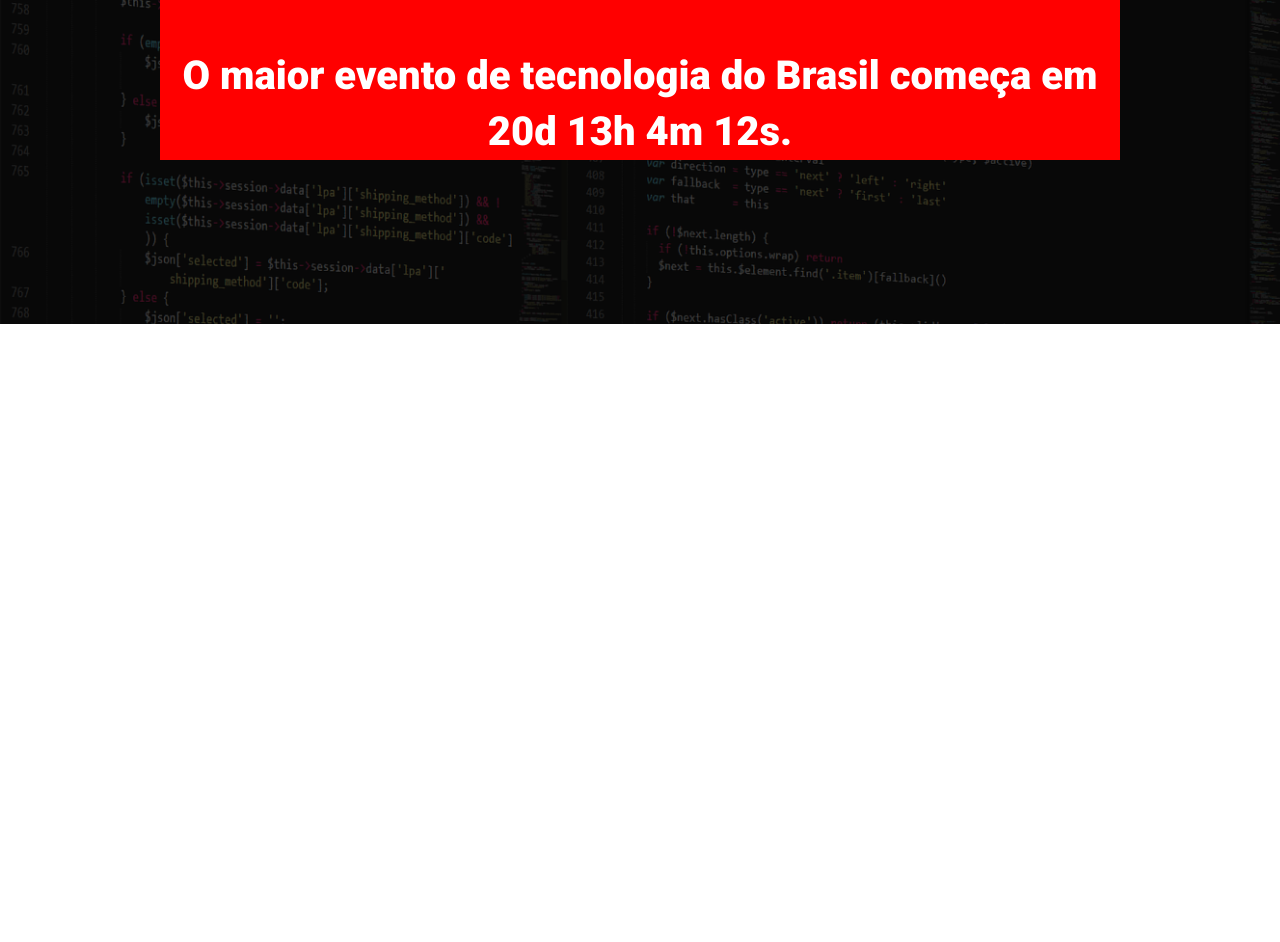
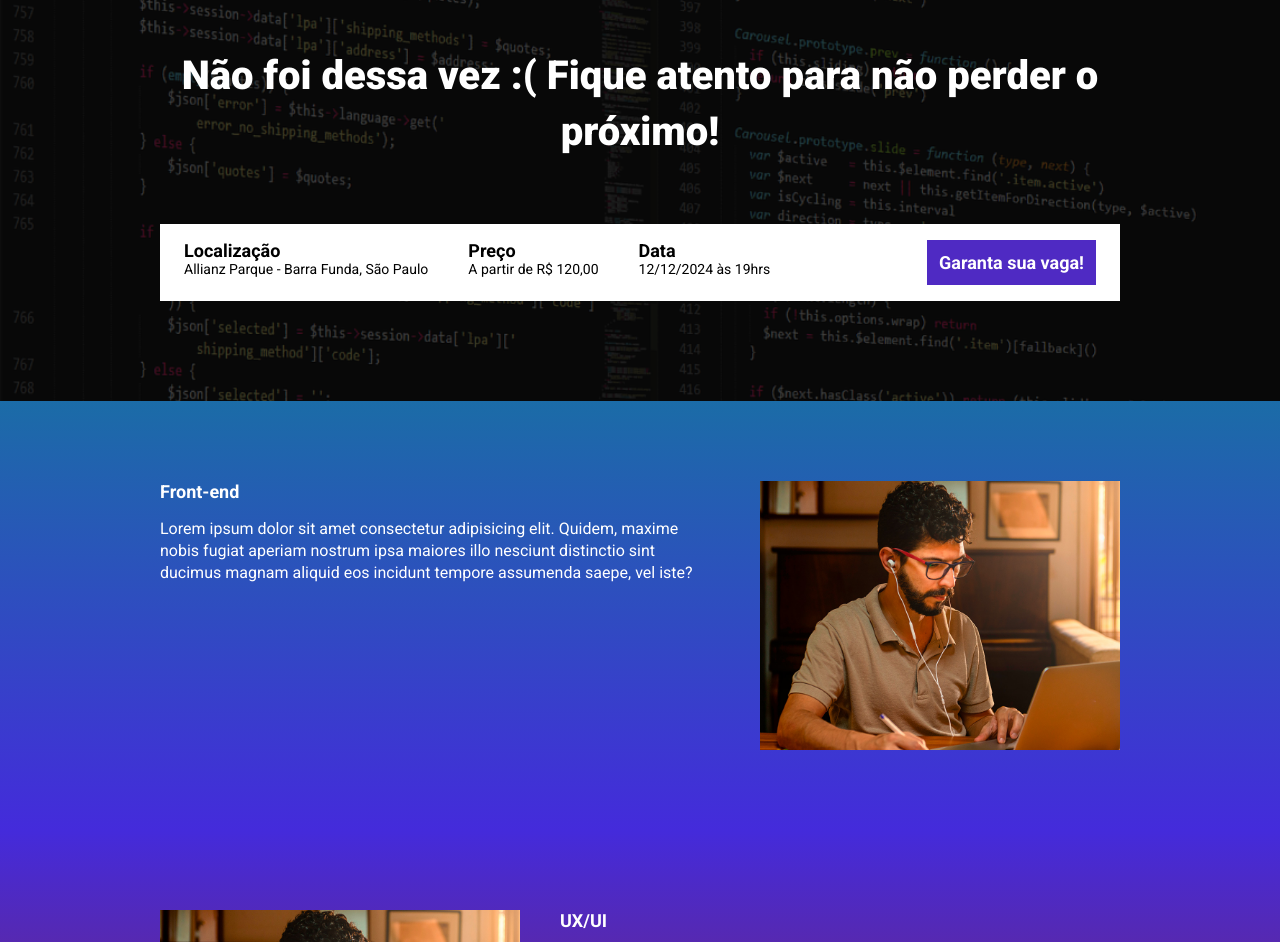
Before and after one commit to rauanb/ebac_tech_talk, a website built with Parcel: page src/index.html in a window 1280 px wide. Shown: the part 160-1102 px from the top of the page. Before the commit the page ends 800 px from the top, so only its background shows below. Built offline with nearby package versions, Linux system fonts and the light colour scheme.

Commit message:
finalizado

```diff
--- a/package.json
+++ b/package.json
@@ -1,8 +1,8 @@
 {
   "name": "21_lp",
   "version": "1.0.0",
-  "main": "index.js",
   "scripts": {
+    "build": "parcel build src/index.html",
     "dev": "parcel src/index.html src/scripts/main.js src/styles/main.scss",
     "test": "echo \"Error: no test specified\" && exit 1"
   },
--- a/src/index.html
+++ b/src/index.html
@@ -8,16 +8,90 @@
     <link rel="preconnect" href="https://fonts.gstatic.com" crossorigin>
     <link href="https://fonts.googleapis.com/css2?family=Roboto:wght@400;700;900&display=swap" rel="stylesheet">
     <link rel="stylesheet" href="styles/main.scss">
+    <link rel="stylesheet" href="https://unpkg.com/aos@next/dist/aos.css" />
 </head>
 <body>
     <header class="hero">
         <div class="container">
             <img class="hero__logo" src="./imgs/ebac_logo.svg" alt="EBAC">
             <p class="hero__text">
-                O maior evento de tecnologia do Brasil começa em 20d 13h 4m 12s.
+                <!-- Coloquei a frase para preencher antes de carregar o cáculo. Assim, não ocorre um deslocamento dos itens ao carregar o cálculo -->
+                <span id="contador">O maior evento de tecnologia do Brasil começa em poucos dias. Aguarde!</span>
             </p>
+            <div class="infos-bar">
+                <ul class="infos-bar__infos">
+                    <li class="infos-bar__infos__item">
+                        <b>Localização</b>
+                        Allianz Parque - Barra Funda, São Paulo
+                    </li>
+                    <li class="infos-bar__infos__item">
+                        <b>Preço</b>
+                        A partir de R$ 120,00
+                    </li>
+                    <li class="infos-bar__infos__item">
+                        <b>Data</b>
+                        12/12/2024 às 19hrs
+                    </li>
+                </ul>
+                <a href="#" class="buttons buttons--primary">
+                    Garanta sua vaga!
+                </a>
+            </div>
         </div>
     </header>
+    <section class="event event--gradient1">
+        <div class="container" data-aos="fade-right">
+            <div class="event__details">
+                <h2 class="event__details__title">
+                    Front-end
+                </h2>
+                <p class="event__details__description">
+                    Lorem ipsum dolor sit amet consectetur adipisicing elit. Quidem, maxime nobis fugiat aperiam nostrum ipsa maiores illo nesciunt distinctio sint ducimus magnam aliquid eos incidunt tempore assumenda saepe, vel iste?
+                </p>
+            </div>
+            <img class="event__image" src="./imgs/frontend.png" alt="Frontend">
+        </div>
+    </section>
+    <section class="event event--gradient2 event--image-left">
+        <div class="container" data-aos="fade-left">
+            <div class="event__details">
+                <h2 class="event__details__title">
+                    UX/UI
+                </h2>
+                <p class="event__details__description">
+                    Lorem ipsum dolor sit amet consectetur adipisicing elit. Quidem, maxime nobis fugiat aperiam nostrum ipsa maiores illo nesciunt distinctio sint ducimus magnam aliquid eos incidunt tempore assumenda saepe, vel iste?
+                </p>
+            </div>
+            <img class="event__image" src="./imgs/frontend.png" alt="Frontend">
+        </div>
+    </section>
+    <section class="event event--gradient3">
+        <div class="container" data-aos="fade-right">
+            <div class="event__details">
+                <h2 class="event__details__title">
+                    Data Science
+                </h2>
+                <p class="event__details__description">
+                    Lorem ipsum dolor sit amet consectetur adipisicing elit. Quidem, maxime nobis fugiat aperiam nostrum ipsa maiores illo nesciunt distinctio sint ducimus magnam aliquid eos incidunt tempore assumenda saepe, vel iste?
+                </p>
+            </div>
+            <img class="event__image" src="./imgs/frontend.png" alt="Frontend">
+        </div>
+    </section>
+    <section class="event event--gradient4 event--image-left">
+        <div class="container" data-aos="fade-left">
+            <div class="event__details">
+                <h2 class="event__details__title">
+                    Back End
+                </h2>
+                <p class="event__details__description">
+                    Lorem ipsum dolor sit amet consectetur adipisicing elit. Quidem, maxime nobis fugiat aperiam nostrum ipsa maiores illo nesciunt distinctio sint ducimus magnam aliquid eos incidunt tempore assumenda saepe, vel iste?
+                </p>
+            </div>
+            <img class="event__image" src="./imgs/frontend.png" alt="Frontend">
+        </div>
+    </section>
+    <script src="https://unpkg.com/aos@next/dist/aos.js"></script>
     <script src="scripts/main.js"></script>
 </body>
 </html>
--- a/src/scripts/main.js
+++ b/src/scripts/main.js
@@ -1 +1,27 @@
-console.log('Olá, parcel!');
+AOS.init();
+
+const eventDate = new Date("Dec 12, 2022 19:00:00");
+const eventTimeStamp = eventDate.getTime();
+
+const countDown = setInterval(function(){
+    const now = new Date();
+    const nowTimeStamp = now.getTime();
+
+    const timeUntilEvent = eventTimeStamp - nowTimeStamp;
+
+    const minInMs = 1000 * 60;
+    const hourInMs = minInMs * 60;
+    const dayInMs = hourInMs * 24;
+
+    const daysUntilEvent = Math.floor(timeUntilEvent / dayInMs);
+    const hoursUntilEvent = Math.floor((timeUntilEvent % dayInMs) / hourInMs);
+    const minutesUntilEvent = Math.floor((timeUntilEvent % hourInMs) / minInMs);
+    const secondsUntilEvent = Math.floor((timeUntilEvent % minInMs) / 1000);
+
+    // console.log(daysUntilEvent, hoursUntilEvent, minutesUntilEvent, secondsUntilEvent);
+    document.getElementById('contador').innerHTML = `O maior evento de tecnologia do Brasil começa em ${daysUntilEvent}d ${hoursUntilEvent}h ${minutesUntilEvent}m ${secondsUntilEvent}s`;
+
+    if (timeUntilEvent < 0) {
+        document.getElementById('contador').innerHTML = `Não foi dessa vez :( Fique atento para não perder o próximo!`;
+    }
+}, 1000);
--- /dev/null
+++ b/src/styles/_event.scss
@@ -0,0 +1,63 @@
+@use 'variables';
+
+.event {
+    padding: 80px 0;
+
+    &--gradient1{
+        background-image: linear-gradient(variables.$colorGradient1,variables.$colorGradient2);
+    }
+
+    &--gradient2{
+        background-image: linear-gradient(variables.$colorGradient2,variables.$colorGradient3);
+    }
+
+    &--gradient3{
+        background-image: linear-gradient(variables.$colorGradient3,variables.$colorGradient4);
+    }
+
+    &--gradient4{
+        background-image: linear-gradient(variables.$colorGradient4,variables.$colorGradient3);
+    }
+
+    &--image-left {
+        .container {
+            flex-direction: row-reverse;
+        }
+    }
+
+    .container {
+        display: flex;
+        gap: 40px;
+    }
+
+    &__image {
+        max-width: 360px;
+    }
+
+    &__details {
+        &__title {
+            font-size: 18px;
+            font-weight: bold;
+            margin-bottom: 16px;
+        }
+
+        &__description {
+            line-height: 22px;
+        }
+    }
+
+    @media (max-width: 640px) {
+        .container {
+            display: block;
+        }
+
+        &__image {
+            width: 100%;
+        }
+
+        &__details {
+            margin-right: 0;
+            margin-bottom: 16px;
+        }
+    }
+}
--- a/src/styles/_hero.scss
+++ b/src/styles/_hero.scss
@@ -1,4 +1,4 @@
-@use 'variaveis';
+@use 'variables';
 
 .hero {
     padding-top: 64px;
@@ -38,7 +38,7 @@
         font-weight: 900;
         line-height: 56px;
         text-align: center;
-        color: variaveis.$corTextoHero;
+        color: variables.$colorText;
     }
 
     @media (max-width: 640px) {
--- /dev/null
+++ b/src/styles/_variables.scss
@@ -0,0 +1,8 @@
+$colorText: #fff;
+
+$colorButton: #4f2ac3;
+
+$colorGradient1:#1b6ca7;
+$colorGradient2: #442bdb;
+$colorGradient3: #89223b;
+$colorGradient4: #9c791d;
--- /dev/null
+++ b/src/styles/components/_buttons.scss
@@ -0,0 +1,25 @@
+@use '../variables.scss';
+
+.buttons {
+    padding: 12px;
+    font-size: 18px;
+    font-weight: bold;
+    text-decoration: none;
+    text-align: center;
+    white-space: nowrap;
+
+    &--primary {
+        color: #fff;
+        background-color: variables.$colorButton;
+    }
+
+    @media (min-width: 641px) and (max-width: 1024px) {
+        display: flex;
+        align-items: center;;
+    }
+
+    @media (max-width: 640px) {
+        display: block;
+        width: 100%;
+    }
+}
--- /dev/null
+++ b/src/styles/components/_infos_bar.scss
@@ -0,0 +1,40 @@
+.infos-bar {
+    padding: 16px 24px;
+    background-color: #fff;
+    display: flex;
+    justify-content: space-between;
+
+    &__infos {
+        display: flex;
+        gap: 40px;
+
+        &__item {
+            font-size: 14px;
+            color: #000;
+
+            b {
+                color: #000;
+                font-size: 18px;
+                display: block;
+            }
+        }
+    }
+
+    @media (min-width: 641px) and (max-width: 1024px) {
+        &__infos {
+            gap: 16px;
+        }
+    }
+
+    @media (max-width: 640px) {
+        display: block;
+
+        &__infos {
+            display: block;
+
+            &__item {
+                margin-bottom: 24px;
+            }
+        }
+    }
+}
--- a/src/styles/main.scss
+++ b/src/styles/main.scss
@@ -1,26 +1,31 @@
-@use 'variaveis';
+@use 'variables';
+@use 'components/infos_bar';
+@use 'components/buttons';
 @use 'hero';
+@use 'event';
 
 * {
     margin: 0;
     padding: 0;
     box-sizing: border-box;
     font-family: Roboto, sans-serif;
+    list-style: none;
+    color: variables.$colorText;
 }
 
 .container {
-    background-color: red;
+    // background-color: red;
     max-width: 960px;
     width: 100%;
     margin: 0 auto;
 
     @media (min-width:640px) and (max-width: 1024px) {
-        background-color: green;
+        // background-color: green;
         max-width: 90%;
     }
 
     @media (max-width: 640px) {
-        background-color: blue;
+        // background-color: blue;
         max-width: 80%;
     }
 
--- a/src/styles/variaveis.scss
+++ /dev/null
@@ -1 +0,0 @@
-$corTextoHero: #fff;
```
Also changed, not shown: 1 other file.
